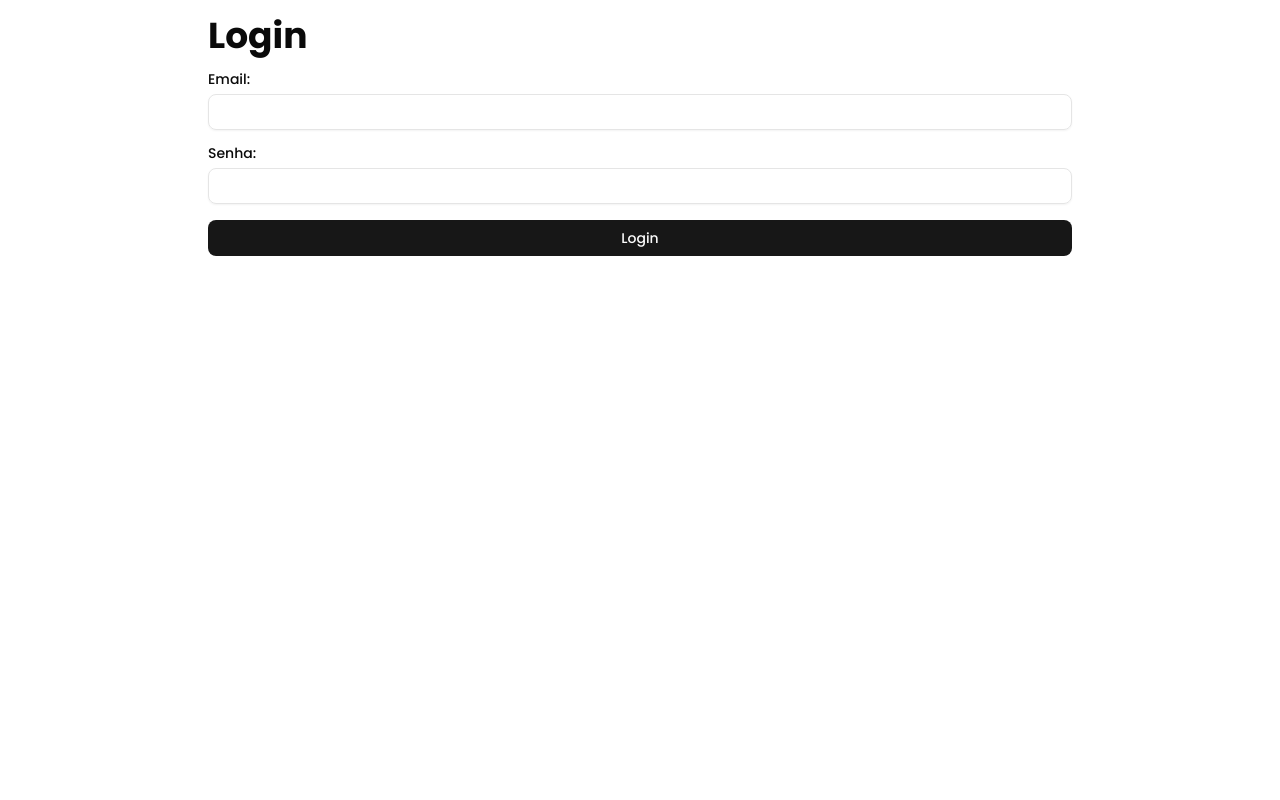
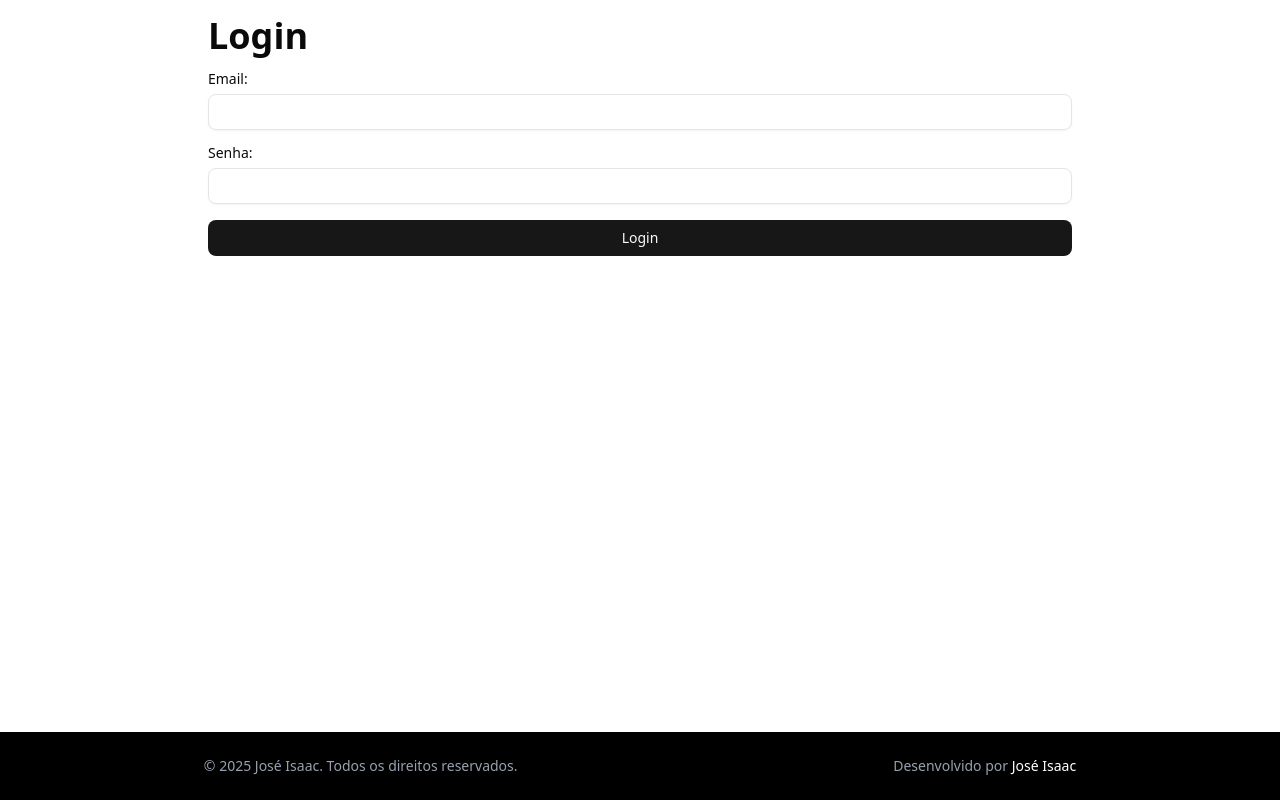
Before and after one commit to joseisaacpy/controle-projetos, a Next.js app: page / in a window 1280 px wide. Built offline with nearby package versions, Linux system fonts and the light colour scheme.

Commit message:
feat(footer): criar footer e adicionar em layout

```diff
--- a/app/layout.tsx
+++ b/app/layout.tsx
@@ -2,6 +2,7 @@ import type { Metadata } from "next";
 import "./globals.css";
 import { Poppins } from "next/font/google";
 import { Toaster } from "sonner";
+import Footer from "@/components/Footer";
 
 export const metadata: Metadata = {
   title: "Controle de Projetos",
@@ -22,9 +23,11 @@ export default function RootLayout({
 }>) {
   return (
     <html lang="pt-BR">
-      <body className={poppins.className}>
-        {children}
+      <body className={`flex flex-col min-h-screen poppins.className`}>
+        <main className="flex-1">{children}</main>
+
         <Toaster position="top-center" />
+        <Footer />
       </body>
     </html>
   );
--- /dev/null
+++ b/components/Footer.tsx
@@ -0,0 +1,17 @@
+export default function Footer() {
+  return (
+    <footer className="bg-black text-gray-400 py-6 text-center">
+      <div className="max-w-7xl mx-auto px-4 flex flex-col md:flex-row items-center justify-around text-sm">
+        <p>
+          © {new Date().getFullYear()} José Isaac. Todos os direitos reservados.
+        </p>
+        <p className="mt-2 md:mt-0">
+          Desenvolvido por{" "}
+          <span className="text-white font-medium">
+            <a href="https://github.com/joseisaacpy">José Isaac</a>
+          </span>
+        </p>
+      </div>
+    </footer>
+  );
+}
```
